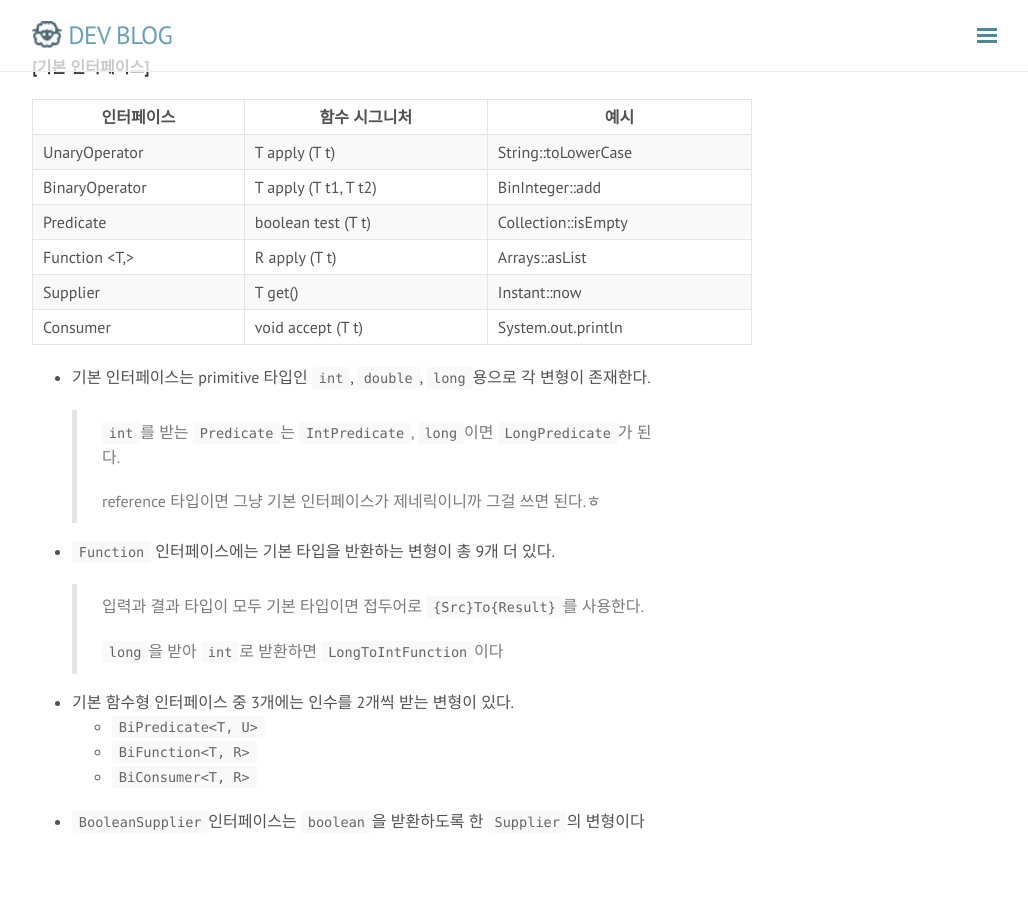
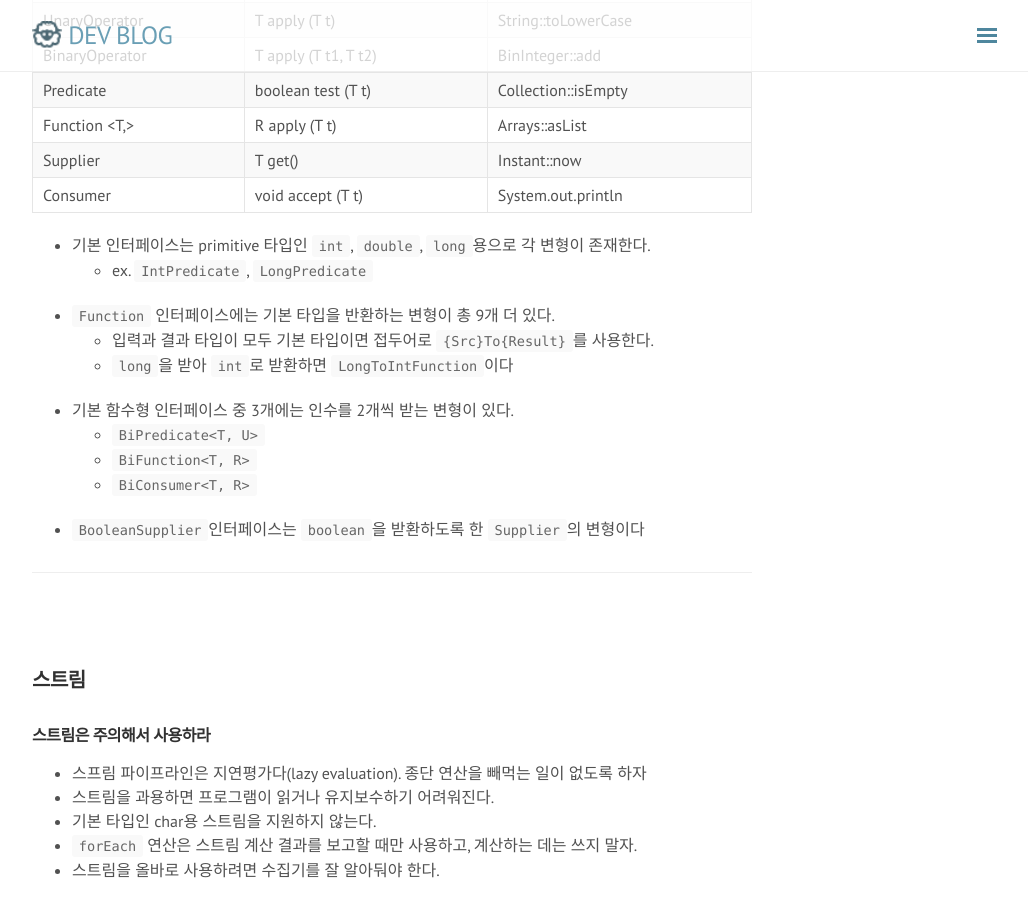
Before and after one commit to rmcodestar/rmcodestar.github.io, a Jekyll site: the page built from _posts/2019-02-21-java-lambda-stream.md, in a window 1280 px wide and 900 px high, scrolled down 4007 px. Shown: the whole window, without its empty margins (248-1276 px from the left). Built offline with Jekyll 4.4.1, drawn with Linux system fonts in a browser that asks for light colours; nearby versions of some CDN libraries; comment, search, counter and statistics services are not loaded; some of the changed text lies outside the part shown.

Commit message:
Update 2019-02-21-java-lambda-stream.md

````diff
--- a/_posts/2019-02-21-java-lambda-stream.md
+++ b/_posts/2019-02-21-java-lambda-stream.md
@@ -115,7 +115,7 @@
 
 
 
-### 람다가 대체할 수 없는때
+### 람다로 대체할 수 없는 경우
 
 * `this` 키워드 용도가 다를 때, 함수 객체가 자신을 참조해야 할 때는 익명클래스를 사용
 
@@ -138,16 +138,11 @@
 map.merge(key, 1, (count, incr) -> count + incr);
 ```
 
-<br>
-
-
 [TO-BE] 메서드 참조(method reference)
 
 ```java
 map.merge(key, 1, Integer::sum)
 ```
-
-<br>
 
 
 [참고] `java.util.Map`
@@ -159,7 +154,7 @@
 <br>
 
 
-또 다른 예시
+**또 다른 예시**
 
 | 메서드 참조 유형   | 람다                                                     | 메서드 참조            |
 | ------------------ | -------------------------------------------------------- | ---------------------- |
@@ -178,9 +173,6 @@
 
 >  필요한 용도에 맞는 게 있다면, 직접 구현하지 말고 표준 함수형 인터페이스를 활용하라
 >
-
-<br>
-
 
 java.util.function 패키지에는 43 개의 인터페이스가 담겨 있다.
 
@@ -203,16 +195,11 @@
 
 
 * 기본 인터페이스는 primitive 타입인 `int`, `double`, `long`용으로 각 변형이 존재한다.
-
-  > `int`를 받는 `Predicate`는 `IntPredicate`, `long`이면 `LongPredicate`가 된다.
-  >
-  > reference 타입이면 그냥 기본 인터페이스가 제네릭이니까 그걸 쓰면 된다.ㅎ
+  * ex. `IntPredicate`, `LongPredicate`
 
 * `Function` 인터페이스에는 기본 타입을 반환하는 변형이 총 9개 더 있다.
-
-  > 입력과 결과 타입이 모두 기본 타입이면 접두어로 `{Src}To{Result}`를 사용한다.
-  >
-  > `long`을 받아 `int`로 받환하면 `LongToIntFunction`이다
+  * 입력과 결과 타입이 모두 기본 타입이면 접두어로 `{Src}To{Result}`를 사용한다.
+  * `long`을 받아 `int`로 받환하면 `LongToIntFunction`이다
 
 * 기본 함수형 인터페이스 중 3개에는 인수를 2개씩 받는 변형이 있다.
   * `BiPredicate<T, U>`
@@ -222,15 +209,12 @@
 * `BooleanSupplier`인터페이스는 `boolean`을 받환하도록 한 `Supplier`의 변형이다
 
 
+***
 
 <br>
 
-***
-
 
 ## 스트림
-
-<br>
 
 ### 스트림은 주의해서 사용하라
 
````
